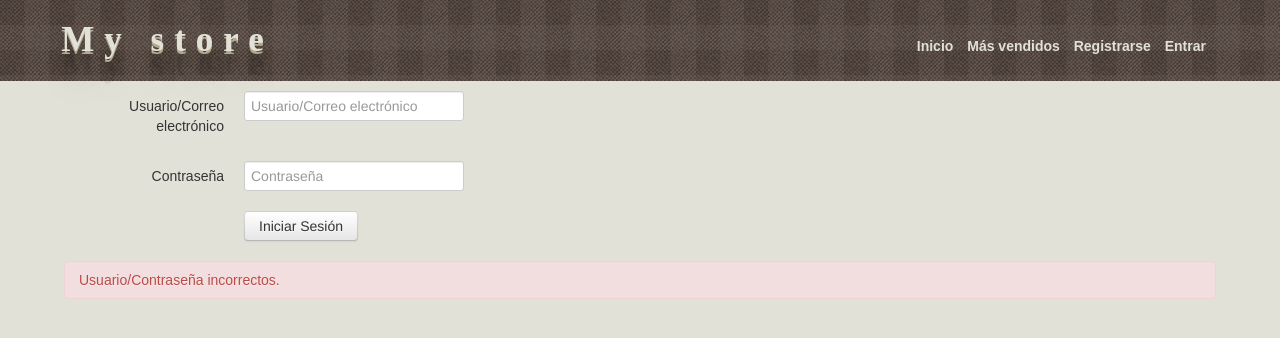
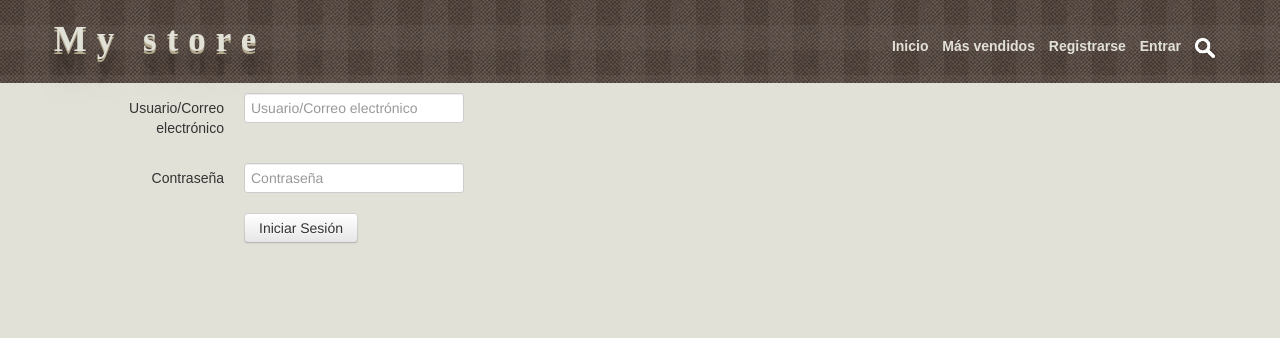
Before and after one commit to Kmilo1992/carrito, a CodeIgniter app: page /carrito/index.php/login/index in a window 1280 px wide. Shown: the top 338 px of the page. Run offline with CodeIgniter, Linux system fonts and the light colour scheme; some web fonts are replaced.

Commit message:
Barra de búsqueda.

```diff
--- a/application/config/routes.php
+++ b/application/config/routes.php
@@ -44,6 +44,6 @@ $route['login'] = "login";
 $route['logout'] = "login/logout";
 $route['registrar'] = "usuarios/nuevo";
 $route['micarrito'] = "welcome/micarrito";
-
+$route['buscar'] = "buscar";
 /* End of file routes.php */
 /* Location: ./application/config/routes.php */
--- a/application/controllers/login.php
+++ b/application/controllers/login.php
@@ -39,7 +39,7 @@ class Login extends CI_Controller{
 				}
 			}else{
 				//No se envio informacion
-				$data['failure'] = true;
+				$data['failure'] = false;
 
 				$this->load->view('layouts/header');
 				$this->load->view('acceso/login',$data);
--- a/application/views/layouts/header.php
+++ b/application/views/layouts/header.php
@@ -8,10 +8,30 @@
 	<script src="<?= base_url() ?>js/jquery.js"></script>
 	<script src="<?= base_url() ?>js/modernizr.js"></script>
 	<script src="<?= base_url() ?>js/persistence.js"></script>
+	<script>
+
+		$(function(){
+			var v = 0;
+			$('.buscar-icon').on('click',function(){
+				if(v%2 != 0) moBuscar(0);
+				else moBuscar(80);
+				v++;
+			})
+		})
+
+
+		function moBuscar(t){
+			$("#s").animate({
+				top:t
+			});
+		}
+
+	</script>
 	<meta charset='utf-8'>
 </head>
 <body>
-	<header id='h'>
+	<header>
+		<div id='h'>
 			<a href="<?= base_url()?>"><h1>My store</h1></a>
 			<nav id='n'>
 				<ul>
@@ -25,8 +45,18 @@
 						<li><a href="./registrar">Registrarse</a></li>
 						<li><a href="./login">Entrar</a></li>
 					<? } ?>
+					<li class="buscar-icon"><img src="<?= base_url() ?>/imgs/search-icon-w.png" /></li>
 
 				</ul>
 			</nav>
+		</div>
+		<section id="s">
+			<form class="ss form-search" action="./buscar/" type="get">
+				<div class="input-append input-sd">
+					<input type="text" class="search-query input-s" name="qry" placeholder="Buscar">
+					<button type="submit" class="btn">Buscar</button>
+				</div>
+			</form>
+		</section>
 	</header>
 	<div id='main'>
--- a/css/base.css
+++ b/css/base.css
@@ -5,11 +5,16 @@ body,html{
 	background-color: #E2E1D7;
 	font-family: Arial, "Helvetica";
 }
+header{
+	position: relative;
+}
 #h{
-	background: url(../imgs/back.png);
+	background: #3e332e url(../imgs/back.png);
 	color: #E2E1D7;
+	position:relative;
 	font-weight: bolder;
-	padding: 10px;
+	z-index: 1;
+	padding: 10px 0;
 }
 #h a{
 	color: inherit;
@@ -79,3 +84,34 @@ form{
 	width: 30%;
 
 }
+
+#s{
+	background: #3e332e;
+	position:absolute;
+	width: 100%;
+	top:0;
+	z-index: 0;
+}
+
+#s .ss{
+	padding: 10px 10px;
+	margin:0 ;
+}
+
+.input-s{
+	position: relative;
+	width: 90%;
+}
+
+.input-sd{
+	width: 100%;
+}
+
+.buscar-icon{
+	vertical-align: middle;
+	width: 20px;
+}
+
+.buscar-icon img{
+	width: 100%;
+}
```
Also changed, not shown: application/controllers/buscar.php (added, +13 -0 lines), imgs/search-icon-w.png (added), imgs/search-icon.png (added). Lines whose indentation alone changed are shown as unchanged.
